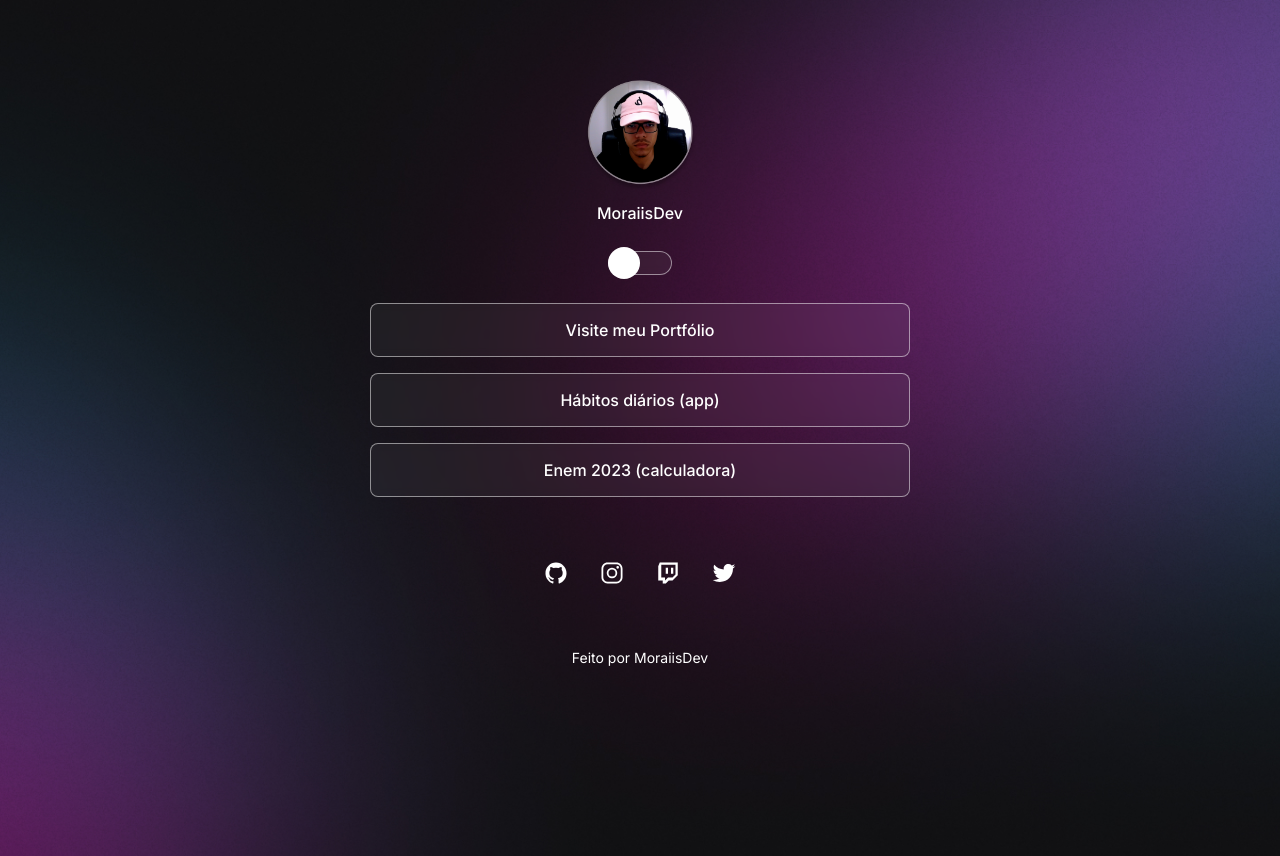
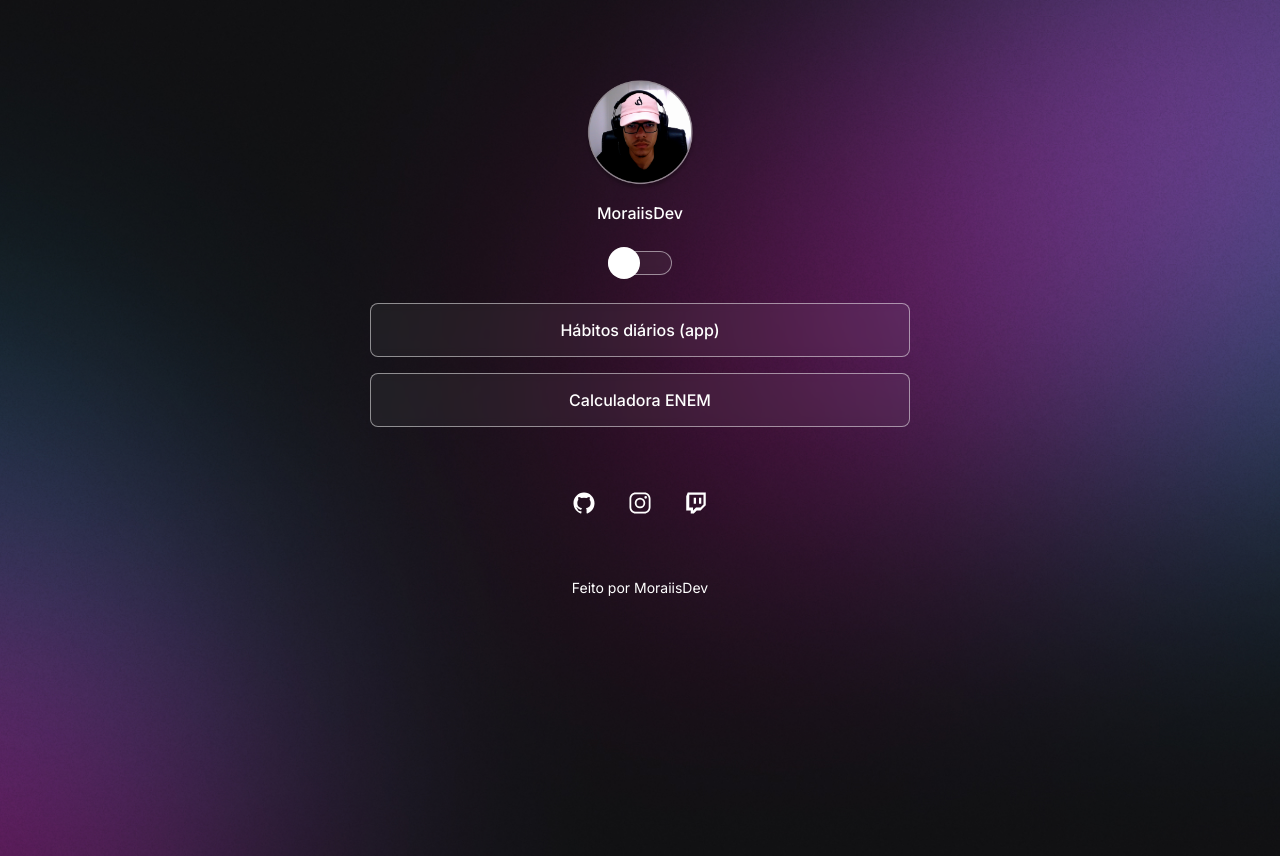
Before and after one commit to MoraiisDev/link-shortener, a plain HTML site: page index.html in a window 1280 px wide. Drawn offline with nearby package versions, Linux system fonts and the light colour scheme.

Commit message:
Att links e título do projeto index.html

```diff
--- a/index.html
+++ b/index.html
@@ -11,7 +11,7 @@
     <script nomodule src="https://unpkg.com/ionicons@5.5.2/dist/ionicons/ionicons.js"></script>
     <link rel="stylesheet" href="./style.css">
     <!-- <link rel="stylesheet" href="./reset.css"> -->
-    <title>Link Shortener</title>
+    <title>Agregador de links</title>
 </head>
 <body>
     <div id="container">
@@ -24,17 +24,17 @@
             <span></span>
         </div>
         <ul>
-            <li>
-                <a href="https://github.com/MoraiisDev" target="_blank">
-                    Visite meu Portfólio </a>
-            </li>
+            <!-- <li>
+                //<a href="https://github.com/MoraiisDev" target="_blank">
+                    //Visite meu Portfólio </a>
+            </li> -->
             <li>
                 <a href="https://moraiisdev.github.io/nlw-Setup/" target="_blank">
                     Hábitos diários (app) </a>
             </li>
             <li>
                 <a href="https://moraiisdev.github.io/calc-media-enem/" target="_blank">
-                    Enem 2023 (calculadora) </a>
+                    Calculadora ENEM </a>
             </li>
         </ul>
 
@@ -45,11 +45,8 @@
             <a href="https://www.instagram.com/mooraiis__/" target="_blank">
                 <ion-icon name="logo-instagram"></ion-icon>
             </a>
-            <a href="https://www.twitch.tv/mooraais" target="_blank">
+            <a href="https://www.twitch.tv/napoleaorp_" target="_blank">
                 <ion-icon name="logo-twitch"></ion-icon>
-            </a>
-            <a href="https://twitter.com/Moorais05" target="_blank">
-                <ion-icon name="logo-twitter"></ion-icon>
             </a>
         </div>
     </div>
```
